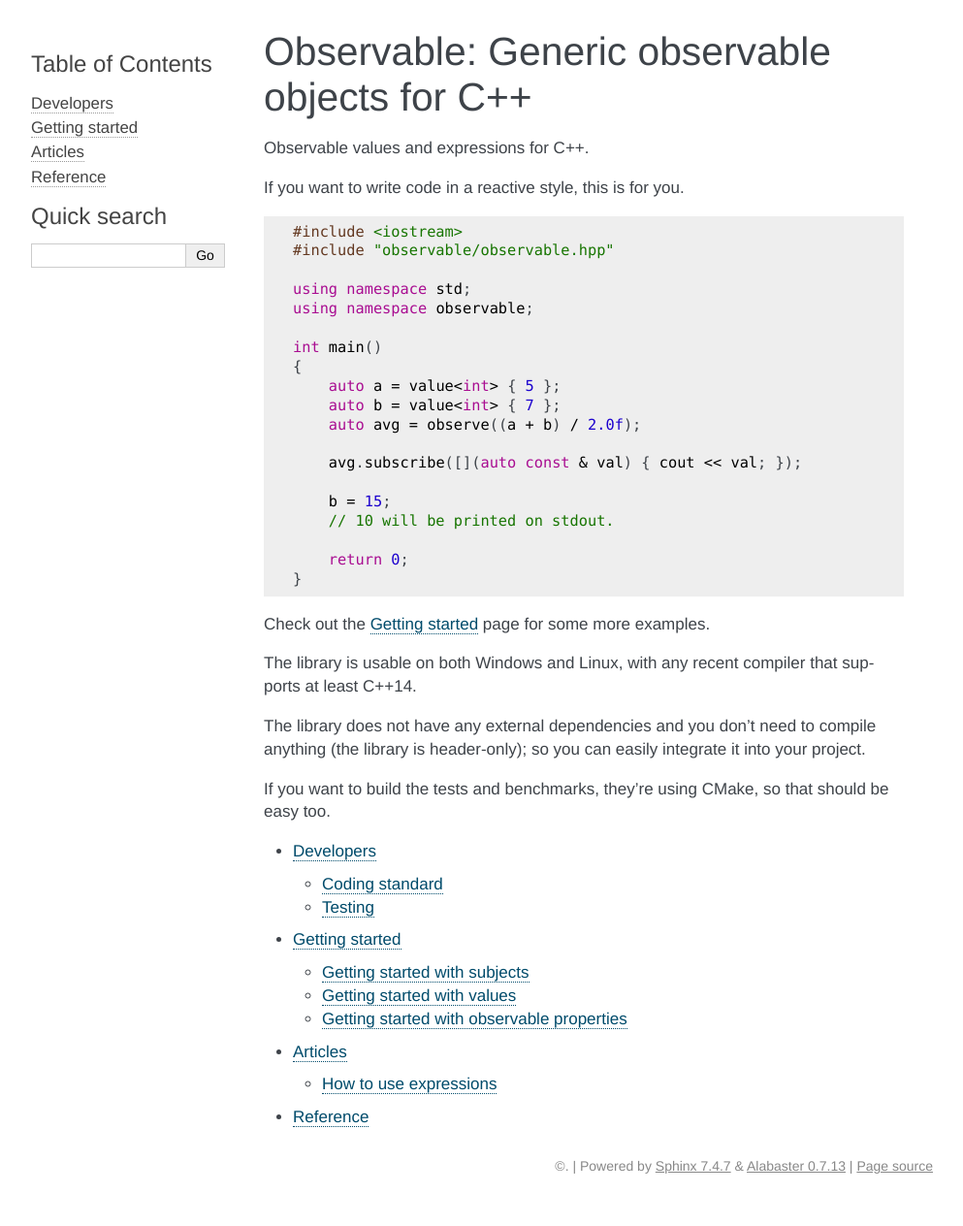
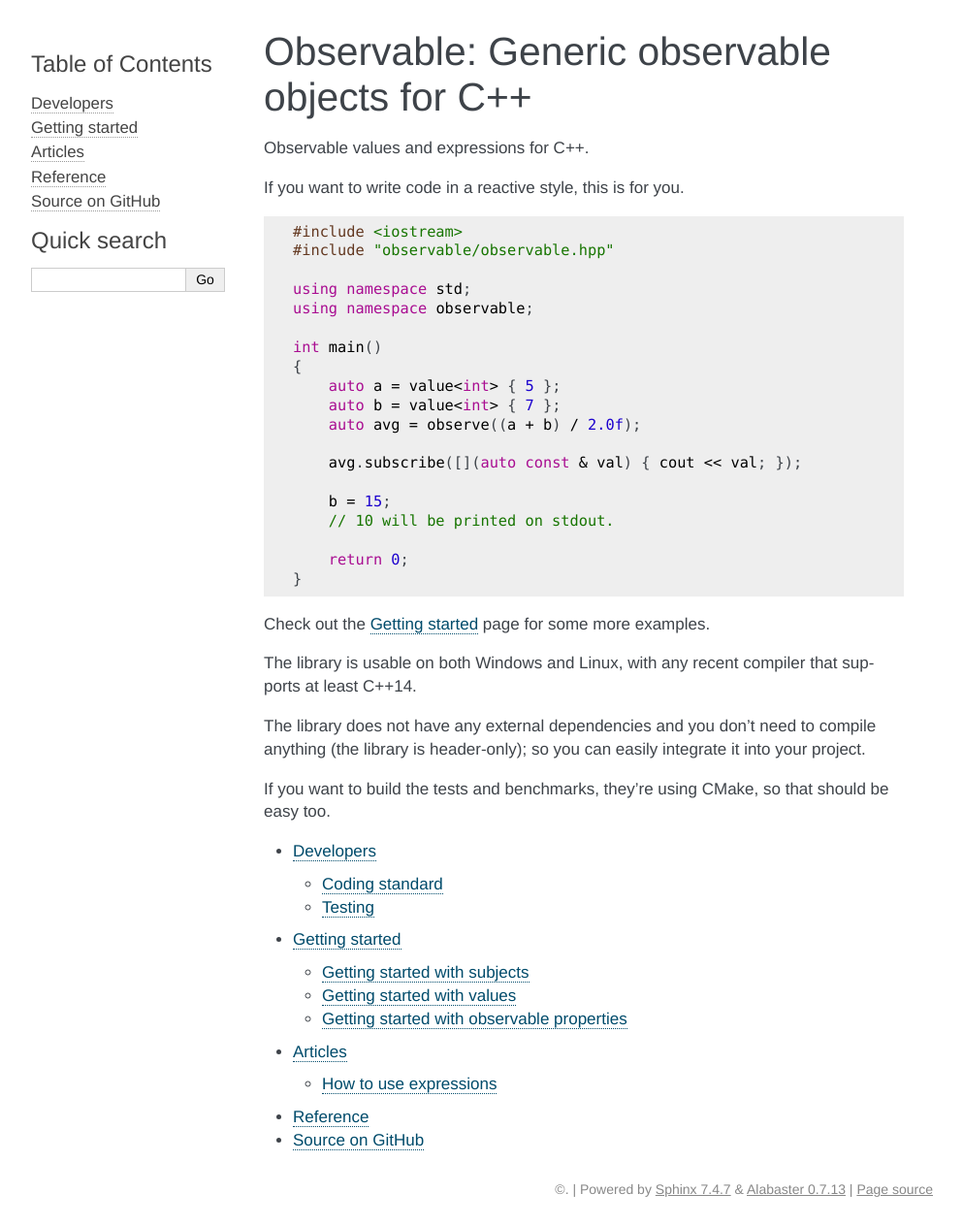
Before and after one commit to ddinu/observable, a Sphinx documentation site: the page built from docs/sphinx/index.rst, in a window 1280 px wide. Shown: the whole page at 97% size, without its empty margins (148-1141 px from the left). Built offline with Sphinx 7.4.7, drawn with Linux system fonts in a browser that asks for light colours; before the commit the page ends 1240 px from its top, so only the background shows below that.

Commit message:
Add link to GitHub in the documentation.

```diff
--- a/docs/doxygen/DoxygenLayout.xml
+++ b/docs/doxygen/DoxygenLayout.xml
@@ -3,6 +3,7 @@
   <!-- Navigation index tabs for HTML output -->
   <navindex>
     <tab type="user" visible="yes" url="../index.html" title="Documentation Home"/>
+    <tab type="user" visible="yes" url="https://github.com/ddinu/observable" title="GitHub"/>
     <tab type="mainpage" visible="no" title=""/>
     <tab type="namespaces" visible="no" title=""/>
     <tab type="classes" visible="no" title=""/>
--- a/docs/sphinx/index.rst
+++ b/docs/sphinx/index.rst
@@ -46,3 +46,4 @@ should be easy too.
     *
     pages/index
     Reference <https://danieldinu.com/observable/reference/group__observable.html>
+    Source on GitHub <https://github.com/ddinu/observable>
```
